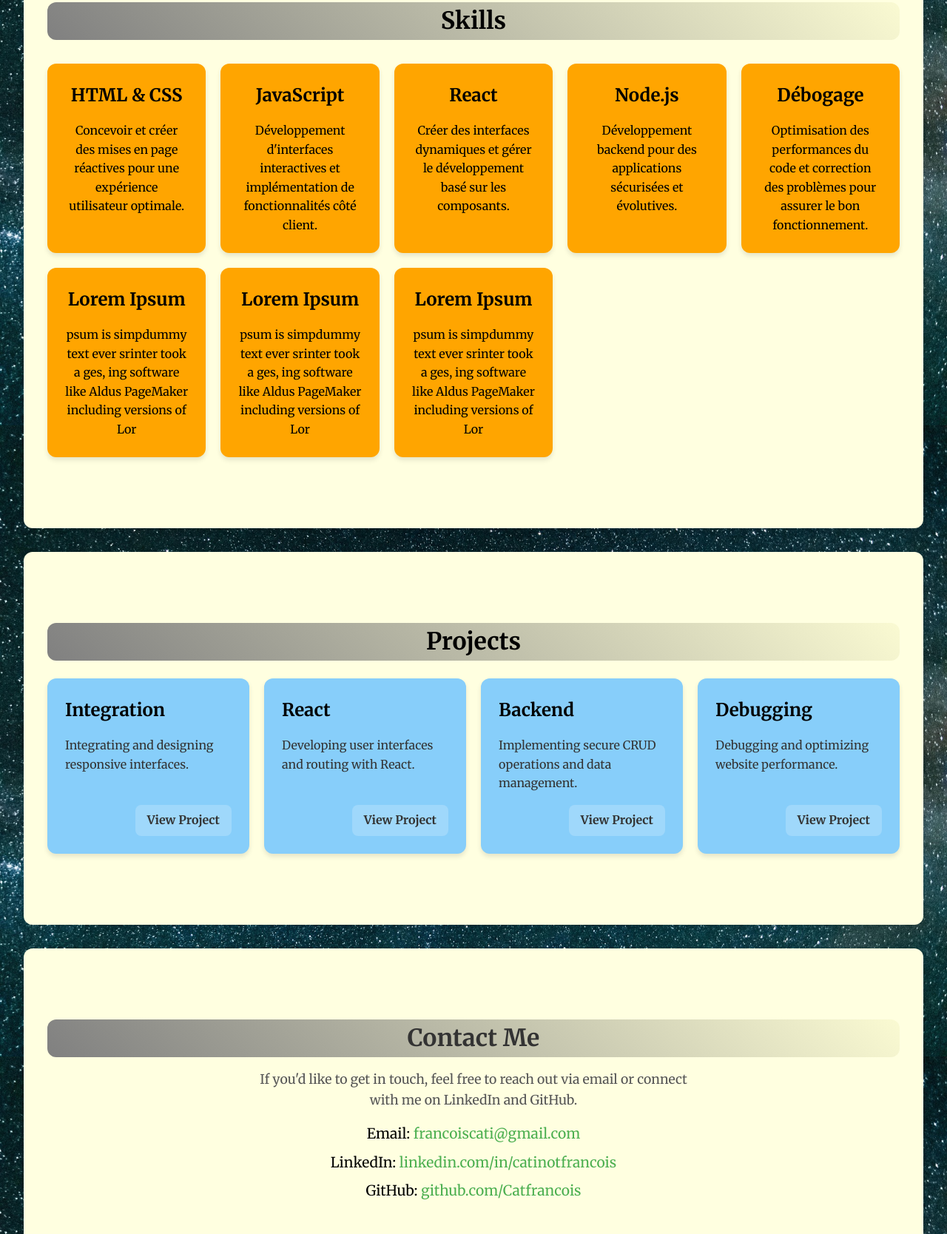
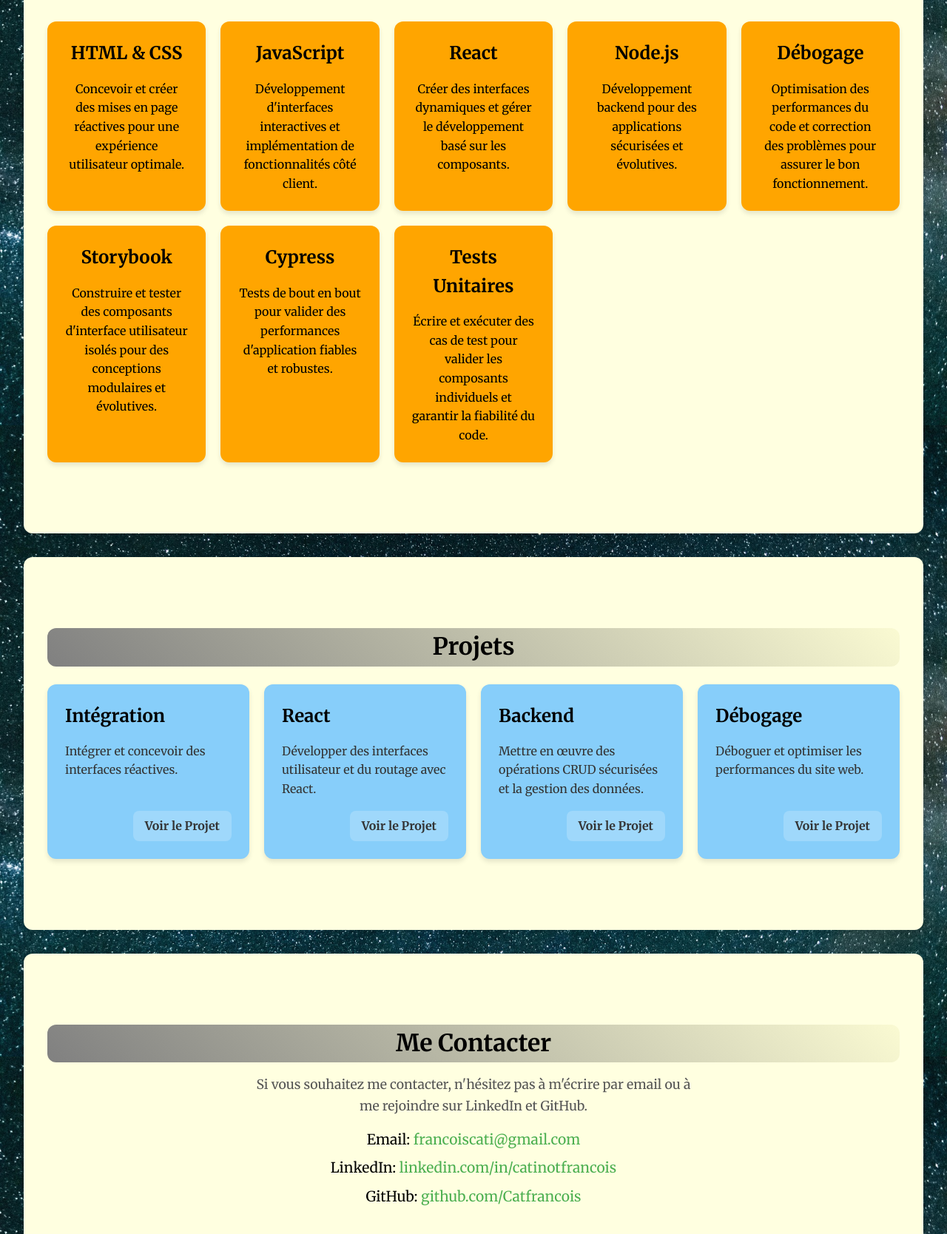
Before and after one commit to Catfrancois/Portfolio, a website: page index.html in a window 1280 px wide. Shown: the part 1132-2800 px from the top of the page at 74% size. Drawn offline with Linux system fonts and the light colour scheme.

Commit message:
added french translation

```diff
--- a/index.html
+++ b/index.html
@@ -1,33 +1,32 @@
 <!DOCTYPE html>
-<html lang="en">
+<html lang="fr">
 <head>
   <meta charset="UTF-8">
   <meta name="viewport" content="width=device-width, initial-scale=1.0">
-  <title>Portfolio - Web Developer</title>
+  <title>Portfolio - Développeur Web</title>
   <link href="https://fonts.googleapis.com/css2?family=Merriweather:wght@400;700&display=swap" rel="stylesheet">
   <link rel="stylesheet" href="style.css">
 </head>
 <body>
 <header>
   <nav>
-    <h1>My Portfolio</h1>
+    <h1>Mon Portfolio</h1>
     <ul>
-      <li><a href="#about-me">About Me</a></li>
-      <li><a href="#skills">Skills</a></li>
-      <li><a href="#projects">Projects</a></li>
+      <li><a href="#about-me">À Propos de Moi</a></li>
+      <li><a href="#skills">Compétences</a></li>
+      <li><a href="#projects">Projets</a></li>
       <li><a href="#Contact">Contact</a></li>
-
     </ul>
   </nav>
 </header>
 <main>
   <section id="about-me">
     <div class="about-me-section-container">
-      <img src="image/computer-6526819_640.jpg" alt="Computer Picture">
+      <img src="image/computer-6526819_640.jpg" alt="Photo d'un ordinateur">
       <div>
-        <h2>About Me</h2>
+        <h2>À Propos de Moi</h2>
         <p>
-          Lorem Ipsum is simply dummy text of the printing and typesetting industry. Lorem Ipsum has been the industry's standard dummy text ever since the 1500s, when an unknown printer took a galley of type and scrambled it to make a type specimen book. It has survived not only five centuries, but also the leap into electronic typesetting, remaining essentially unchanged. It was popularised in the 1960s with the release of Letraset sheets containing Lorem Ipsum passages, and more recently with desktop publishing software like Aldus PageMaker including versions of Lorem Ipsum.
+          Je suis un développeur web passionné avec un grand intérêt pour la création d'applications réactives, efficaces et conviviales. J'aime explorer de nouvelles technologies, résoudre des problèmes complexes et construire des projets qui apportent de la valeur aux utilisateurs. Ayant de l'expérience en développement front-end et back-end, je m'efforce d'améliorer continuellement mes compétences et de rester à jour avec les tendances du secteur.
         </p>
       </div>
     </div>
@@ -35,7 +34,7 @@
 
   <section id="skills">
     <div class="section-container">
-      <h2>Skills</h2>
+      <h2>Compétences</h2>
       <div id="skills-container">
         <div class="skill-card">
           <h3>HTML & CSS</h3>
@@ -58,16 +57,16 @@
           <p>Optimisation des performances du code et correction des problèmes pour assurer le bon fonctionnement.</p>
         </div>
         <div class="skill-card">
-          <h3>Lorem Ipsum</h3>
-          <p>psum is simpdummy text ever srinter took a ges, ing software like Aldus PageMaker including versions of Lor</p>
+          <h3>Storybook</h3>
+          <p>Construire et tester des composants d'interface utilisateur isolés pour des conceptions modulaires et évolutives.</p>
         </div>
         <div class="skill-card">
-          <h3>Lorem Ipsum</h3>
-          <p>psum is simpdummy text ever srinter took a ges, ing software like Aldus PageMaker including versions of Lor</p>
+          <h3>Cypress</h3>
+          <p>Tests de bout en bout pour valider des performances d'application fiables et robustes.</p>
         </div>
         <div class="skill-card">
-          <h3>Lorem Ipsum</h3>
-          <p>psum is simpdummy text ever srinter took a ges, ing software like Aldus PageMaker including versions of Lor</p>
+          <h3>Tests Unitaires</h3>
+          <p>Écrire et exécuter des cas de test pour valider les composants individuels et garantir la fiabilité du code.</p>
         </div>
       </div>
     </div>
@@ -75,15 +74,16 @@
 
   <section id="projects">
     <div class="section-container">
-      <h2>Projects</h2>
+      <h2>Projets</h2>
       <div id="projects-container">
       </div>
     </div>
   </section>
+
   <section id="Contact">
     <div class="section-container">
-      <h2>Contact Me</h2>
-      <p>If you'd like to get in touch, feel free to reach out via email or connect with me on LinkedIn and GitHub.</p>
+      <h2>Me Contacter</h2>
+      <p>Si vous souhaitez me contacter, n'hésitez pas à m'écrire par email ou à me rejoindre sur LinkedIn et GitHub.</p>
       <ul class="contact-list">
         <li>Email: <a href="mailto:francoiscati@gmail.com">francoiscati@gmail.com</a></li>
         <li>LinkedIn: <a href="https://www.linkedin.com/in/catinotfrancois/" target="_blank">linkedin.com/in/catinotfrancois</a></li>
@@ -94,7 +94,7 @@
 </main>
 
 <footer>
-  <p>© 2023 | Web Developer Portfolio</p>
+  <p>© 2023 | Portfolio de Développeur Web</p>
 </footer>
 <script src="script.js"></script>
 </body>
--- a/script.js
+++ b/script.js
@@ -1,22 +1,22 @@
 const projects = [
     {
-        name: "Integration",
-        description: "Integrating and designing responsive interfaces.",
+        name: "Intégration",
+        description: "Intégrer et concevoir des interfaces réactives.",
         url: "https://github.com/CatFrancois/P2-Open"
     },
     {
         name: "React",
-        description: "Developing user interfaces and routing with React.",
+        description: "Développer des interfaces utilisateur et du routage avec React.",
         url: "https://github.com/CatFrancois/Open-P6"
     },
     {
         name: "Backend",
-        description: "Implementing secure CRUD operations and data management.",
+        description: "Mettre en œuvre des opérations CRUD sécurisées et la gestion des données.",
         url: "https://github.com/CatFrancois/P7"
     },
     {
-        name: "Debugging",
-        description: "Debugging and optimizing website performance.",
+        name: "Débogage",
+        description: "Déboguer et optimiser les performances du site web.",
         url: "https://github.com/CatFrancois/P5-Open"
     }
 ];
@@ -29,7 +29,7 @@
     projectCard.innerHTML = `
         <h3>${project.name}</h3>
         <p>${project.description}</p>
-        <a href="${project.url}" target="_blank">View Project</a>
+        <a href="${project.url}" target="_blank">Voir le Projet</a>
     `;
     projectsContainer.appendChild(projectCard);
 });
--- a/style.css
+++ b/style.css
@@ -210,7 +210,7 @@
 }
 
 #Contact h2 {
-    color: #333;
+    color: black;
     margin-bottom: 1rem;
 }
 
@@ -232,7 +232,7 @@
 }
 
 .contact-list a:hover {
-    color: #333;
+    color: black;
     text-decoration: underline;
 }
 
```
